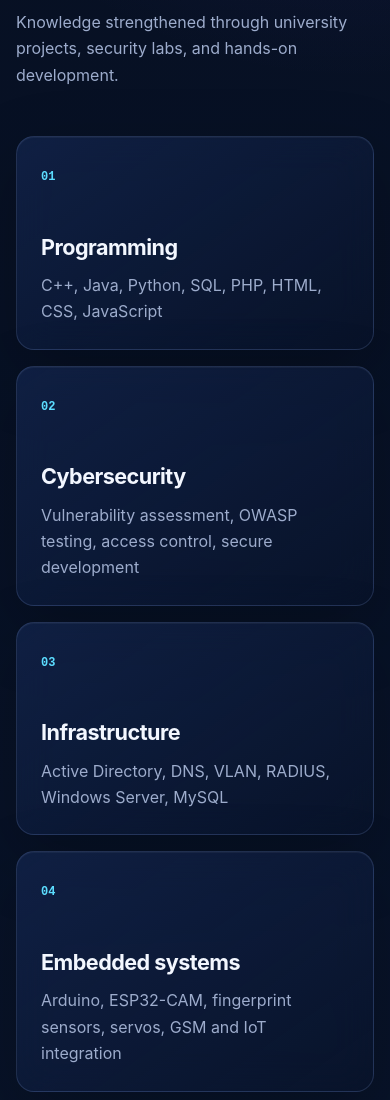
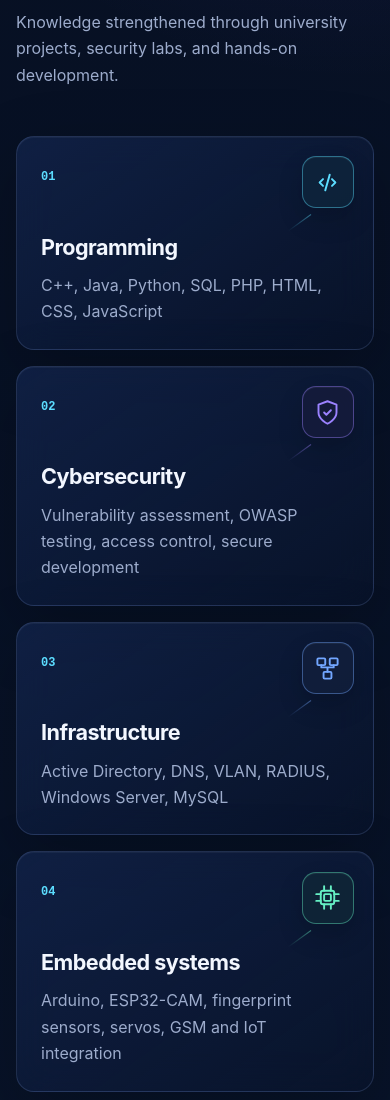
Before and after one commit to VimalanRamakrishnan/vimalanramakrishnan.github.io, a plain HTML site: page index.html in a window 390 px wide. Shown: the part 2600-3700 px from the top of the page. Drawn offline with Linux system fonts and the light colour scheme.

Commit message:
Add unique icons

```diff
--- a/index.html
+++ b/index.html
@@ -6,7 +6,7 @@
     <meta name="description" content="Cybersecurity portfolio of Vimalan Ramakrishnan, featuring secure software, networking and embedded-systems projects." />
     <meta name="theme-color" content="#050b19" />
     <title>Vimalan Ramakrishnan | Cybersecurity Portfolio</title>
-    <link rel="stylesheet" href="styles.css?v=11" />
+    <link rel="stylesheet" href="styles.css?v=13" />
   </head>
   <body>
     <a class="skip-link" href="#main">Skip to content</a>
@@ -77,10 +77,26 @@
           <p>Knowledge strengthened through university projects, security labs, and hands-on development.</p>
         </div>
         <div class="skill-grid">
-          <article class="glass-panel"><span>01</span><h3>Programming</h3><p>C++, Java, Python, SQL, PHP, HTML, CSS, JavaScript</p></article>
-          <article class="glass-panel"><span>02</span><h3>Cybersecurity</h3><p>Vulnerability assessment, OWASP testing, access control, secure development</p></article>
-          <article class="glass-panel"><span>03</span><h3>Infrastructure</h3><p>Active Directory, DNS, VLAN, RADIUS, Windows Server, MySQL</p></article>
-          <article class="glass-panel"><span>04</span><h3>Embedded systems</h3><p>Arduino, ESP32-CAM, fingerprint sensors, servos, GSM and IoT integration</p></article>
+          <article class="glass-panel">
+            <span>01</span>
+            <span class="skill-icon programming-icon" aria-hidden="true"><svg viewBox="0 0 24 24" fill="none" stroke="currentColor" stroke-width="1.7" stroke-linecap="round" stroke-linejoin="round"><path d="m8 9-3 3 3 3"/><path d="m16 9 3 3-3 3"/><path d="m14 5-4 14"/></svg></span>
+            <h3>Programming</h3><p>C++, Java, Python, SQL, PHP, HTML, CSS, JavaScript</p>
+          </article>
+          <article class="glass-panel">
+            <span>02</span>
+            <span class="skill-icon security-icon" aria-hidden="true"><svg viewBox="0 0 24 24" fill="none" stroke="currentColor" stroke-width="1.7" stroke-linecap="round" stroke-linejoin="round"><path d="M12 22s8-3.8 8-10V5l-8-3-8 3v7c0 6.2 8 10 8 10Z"/><path d="m9 12 2 2 4-4"/></svg></span>
+            <h3>Cybersecurity</h3><p>Vulnerability assessment, OWASP testing, access control, secure development</p>
+          </article>
+          <article class="glass-panel">
+            <span>03</span>
+            <span class="skill-icon infrastructure-icon" aria-hidden="true"><svg viewBox="0 0 24 24" fill="none" stroke="currentColor" stroke-width="1.7" stroke-linecap="round" stroke-linejoin="round"><rect x="3" y="3" width="7" height="6" rx="1"/><rect x="14" y="3" width="7" height="6" rx="1"/><rect x="8.5" y="15" width="7" height="6" rx="1"/><path d="M6.5 9v2h11V9M12 11v4"/></svg></span>
+            <h3>Infrastructure</h3><p>Active Directory, DNS, VLAN, RADIUS, Windows Server, MySQL</p>
+          </article>
+          <article class="glass-panel">
+            <span>04</span>
+            <span class="skill-icon embedded-icon" aria-hidden="true"><svg viewBox="0 0 24 24" fill="none" stroke="currentColor" stroke-width="1.7" stroke-linecap="round" stroke-linejoin="round"><rect x="6" y="6" width="12" height="12" rx="2"/><rect x="9" y="9" width="6" height="6" rx="1"/><path d="M9 2v4M15 2v4M9 18v4M15 18v4M2 9h4M2 15h4M18 9h4M18 15h4"/></svg></span>
+            <h3>Embedded systems</h3><p>Arduino, ESP32-CAM, fingerprint sensors, servos, GSM and IoT integration</p>
+          </article>
         </div>
       </section>
 
@@ -235,6 +251,6 @@
       </div>
     </div>
 
-    <script src="script.js?v=11"></script>
+    <script src="script.js?v=13"></script>
   </body>
 </html>
--- a/styles.css
+++ b/styles.css
@@ -109,9 +109,17 @@ h2 { margin-bottom: 0; font-size: clamp(2.6rem, 5vw, 4.8rem); }
 .section-heading h2 { margin: 0; }
 
 .skill-grid { display: grid; grid-template-columns: repeat(4, 1fr); gap: 1rem; }
-.skill-grid article { min-height: 255px; padding: 1.5rem; border-radius: 18px; transition: transform .25s ease, border-color .25s ease, background .25s ease; }
+.skill-grid article { position: relative; min-height: 255px; padding: 1.5rem; overflow: hidden; border-radius: 18px; transition: transform .25s ease, border-color .25s ease, background .25s ease; }
 .skill-grid article:hover { transform: translateY(-6px); border-color: rgba(92,221,255,.38); background: linear-gradient(145deg, rgba(31,58,118,.76), rgba(12,26,57,.55)); }
 .skill-grid article > span { color: var(--cyan); font: 700 .75rem/1 ui-monospace, monospace; }
+.skill-icon { --icon-accent: var(--cyan); position: absolute; top: 1.2rem; right: 1.2rem; display: grid; place-items: center; width: 58px; height: 58px; border: 1px solid color-mix(in srgb, var(--icon-accent) 42%, transparent); border-radius: 16px; background: color-mix(in srgb, var(--icon-accent) 8%, rgba(7,17,38,.72)); color: var(--icon-accent) !important; box-shadow: inset 0 1px 0 rgba(255,255,255,.05), 0 12px 26px rgba(0,0,0,.16); transition: transform .25s ease, border-color .25s ease, box-shadow .25s ease; }
+.skill-icon::after { content: ""; position: absolute; width: 28px; height: 1px; right: 42px; bottom: -8px; opacity: .45; background: linear-gradient(90deg, transparent, var(--icon-accent)); transform: rotate(-36deg); transform-origin: right; }
+.skill-icon svg { width: 30px; height: 30px; }
+.programming-icon { --icon-accent: #5cddff; }
+.security-icon { --icon-accent: #9b82ff; }
+.infrastructure-icon { --icon-accent: #72a6ff; }
+.embedded-icon { --icon-accent: #65efc4; }
+.skill-grid article:hover .skill-icon { transform: translateY(-3px) rotate(2deg); border-color: var(--icon-accent); box-shadow: inset 0 1px 0 rgba(255,255,255,.08), 0 14px 32px color-mix(in srgb, var(--icon-accent) 18%, transparent); }
 .skill-grid h3 { margin: 4.5rem 0 .85rem; font-size: 1.35rem; letter-spacing: -.025em; }
 .skill-grid p { margin: 0; color: var(--muted); }
 
@@ -340,6 +348,8 @@ footer a { color: var(--text); text-decoration: none; }
   .section-heading { align-items: flex-start; flex-direction: column; gap: 1rem; }
   .skill-grid { grid-template-columns: 1fr; }
   .skill-grid article { min-height: 205px; }
+  .skill-icon { width: 52px; height: 52px; border-radius: 14px; }
+  .skill-icon svg { width: 27px; height: 27px; }
   .skill-grid h3 { margin-top: 3rem; }
   .project-number { margin-top: 3rem; }
   .gallery-heading { align-items: flex-start; flex-direction: column; }
```
